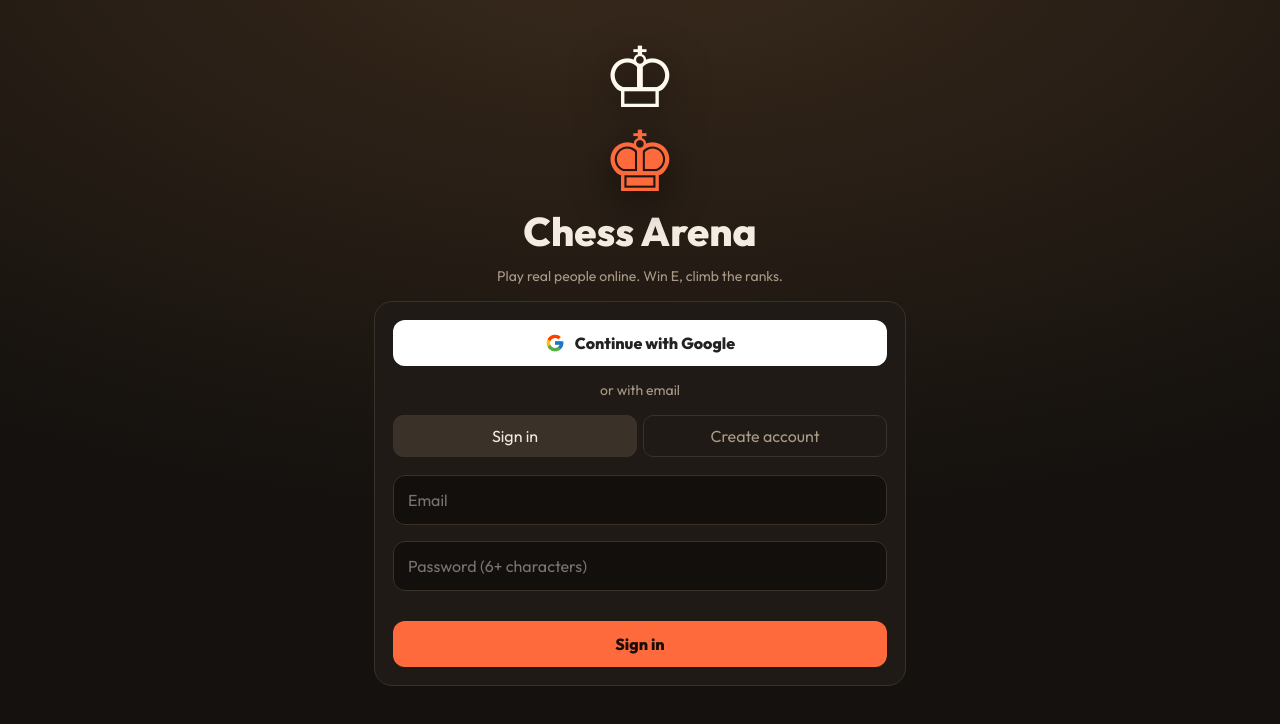
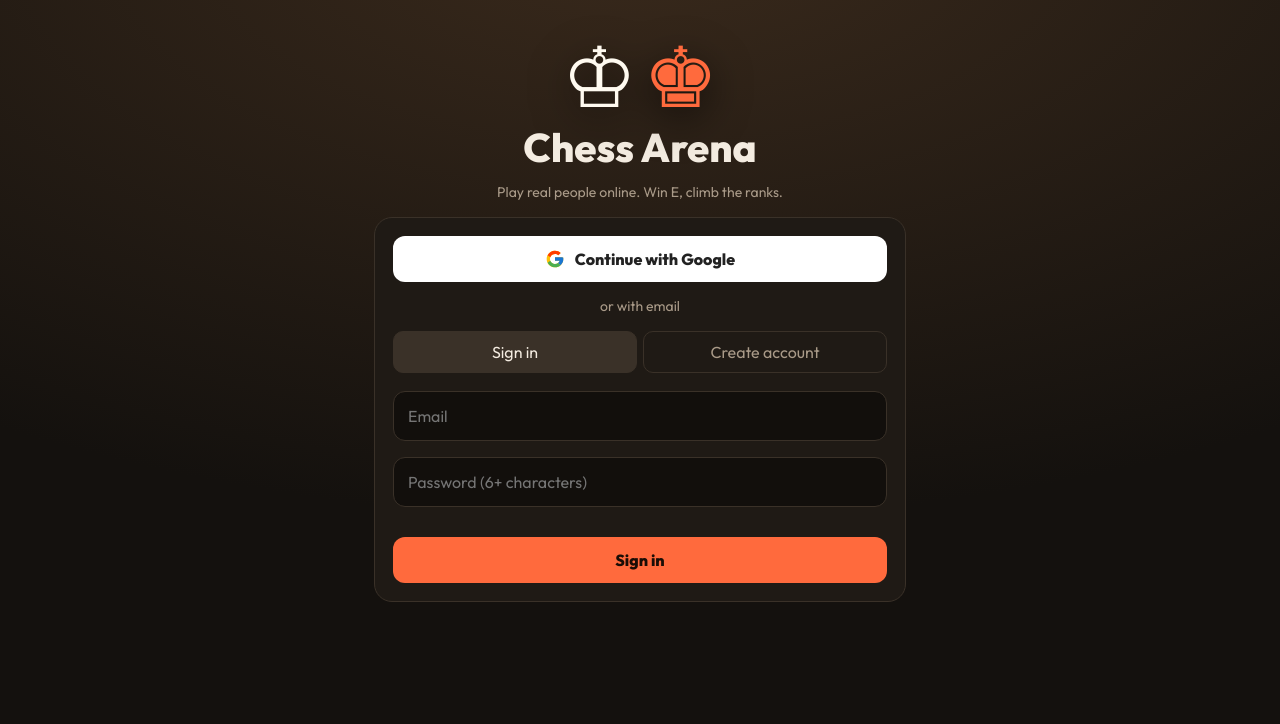
Before and after one commit to kinenX1/kinenx1.github.io, a plain HTML site: page chess-arena/index.html in a window 1280 px wide. Drawn offline with nearby package versions, Linux system fonts and the light colour scheme.

Commit message:
Chess Arena: tell existing users to sign in; fix logo layout
Co-Authored-By: Claude Opus 5.5 <noreply@anthropic.com>
Claude-Session: https://claude.ai/code/session_01KHK2WvXshVH7AGTezegHSb

```diff
--- a/chess-arena/index.html
+++ b/chess-arena/index.html
@@ -61,7 +61,7 @@ input:focus,button:focus-visible{outline:2px solid var(--acc);outline-offset:2px
 .spin{width:54px;height:54px;border-radius:50%;border:5px solid var(--line);border-top-color:var(--acc);margin:10px auto 16px;animation:s 1s linear infinite}
 @keyframes s{to{transform:rotate(360deg)}}
 @media(prefers-reduced-motion:reduce){.spin{animation:none}}
-.hero{display:grid;place-items:center;font-size:84px;line-height:1;margin:16px 0 0;filter:drop-shadow(0 10px 20px #000a)}
+.hero{display:flex;justify-content:center;gap:6px;font-size:84px;line-height:1;margin:16px 0 0;filter:drop-shadow(0 10px 20px #000a)}
 </style>
 </head>
 <body>
@@ -163,6 +163,7 @@ $('authBtn').onclick=async()=>{const er=$('authErr');er.style.color='';er.textCo
   let r;try{r=await Promise.race([signUp?sb.auth.signUp({email,password,options:{emailRedirectTo:location.origin+location.pathname}}):sb.auth.signInWithPassword({email,password}),timeout])}catch(x){r={error:{message:'Could not connect: '+x.message}}}
   $('authBtn').disabled=false;er.style.color='';er.textContent='';
   if(r.error){er.textContent=r.error.message;return}
+  if(signUp&&r.data.user&&r.data.user.identities&&r.data.user.identities.length===0){er.textContent='This email already has an account. Tap Sign in.';return}
   if(signUp&&!r.data.session){er.style.color='var(--ok)';er.textContent='Check your email and tap the link to confirm, then sign in.';return}
 };
 $('gBtn').onclick=async()=>{const r=await sb.auth.signInWithOAuth({provider:'google',options:{redirectTo:location.origin+location.pathname}});
```
